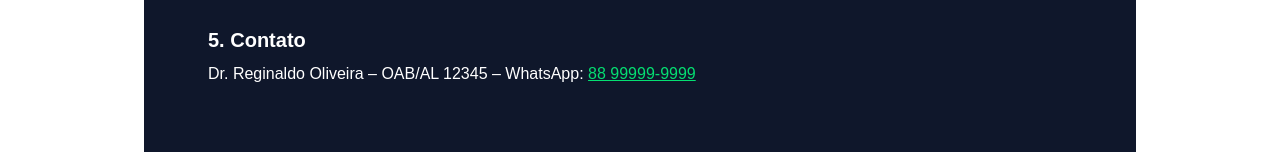
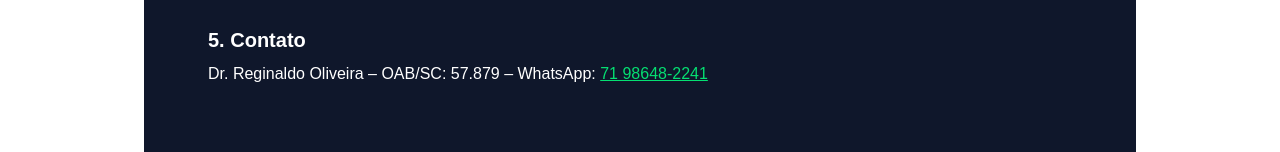
Before and after one commit to mestrereginaldo-site/advogadonomade1, a Next.js app: page /politica-de-privacidade in a window 1280 px wide. Shown: the part 571-723 px from the top of the page. Built offline with nearby package versions, Linux system fonts and the light colour scheme.

Commit message:
Update page.tsx

```diff
--- a/app/politica-de-privacidade/page.tsx
+++ b/app/politica-de-privacidade/page.tsx
@@ -28,9 +28,9 @@
 
         <h2 className="text-xl font-semibold mt-6 mb-2">5. Contato</h2>
         <p>
-          Dr. Reginaldo Oliveira – OAB/AL 12345 – WhatsApp:{" "}
-          <a href="https://wa.me/5588999999999" className="text-green-400 underline">
-            88 99999-9999
+          Dr. Reginaldo Oliveira – OAB/SC: 57.879 – WhatsApp:{" "}
+          <a href="https://wa.me/5571986482241" className="text-green-400 underline">
+            71 98648-2241
           </a>
         </p>
       </div>
```
